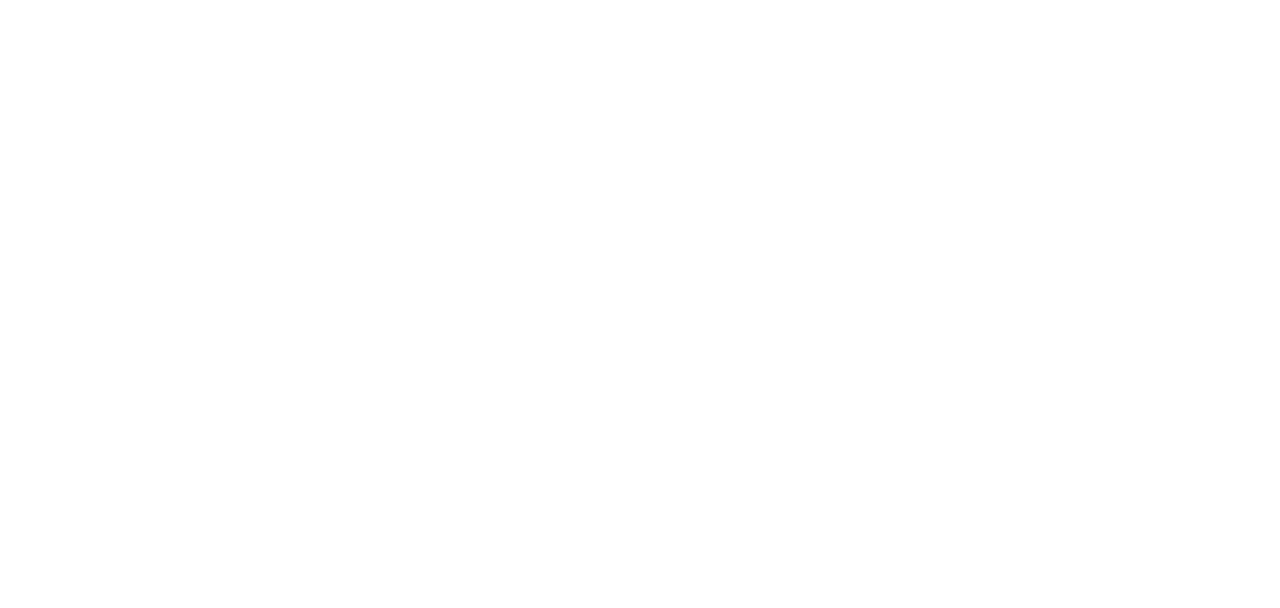
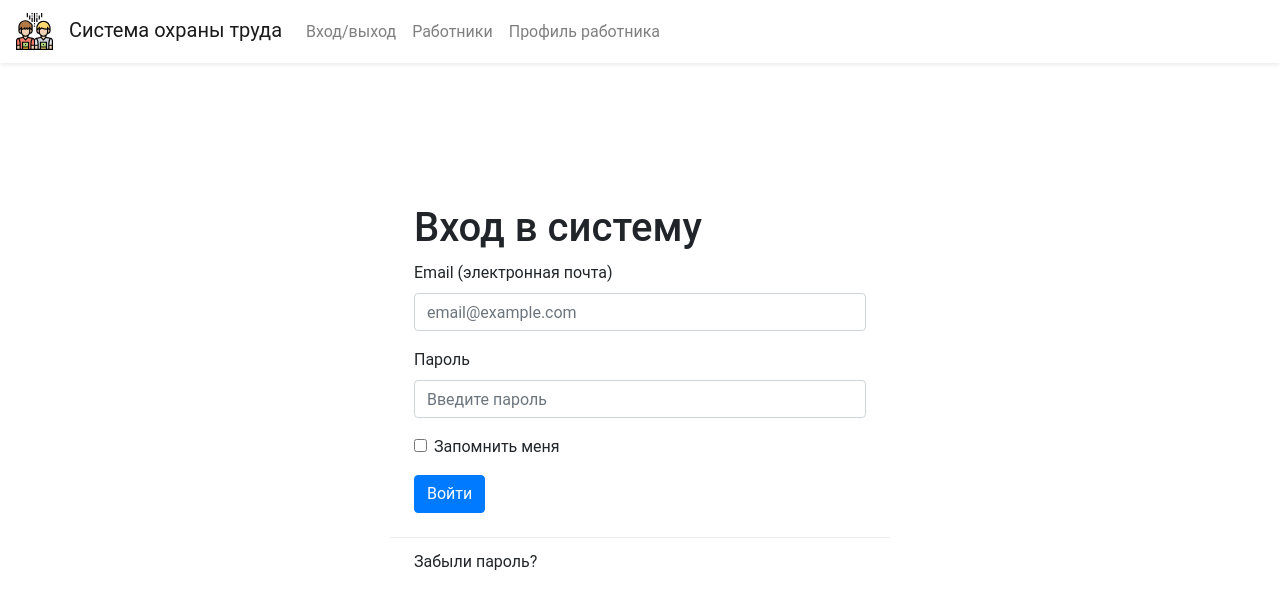
Before and after one commit to R-Mosolov/work-protection-system, a React (Create React App) app: page / in a window 1280 px wide. Shown: the top 608 px of the page. Built offline with nearby package versions, Linux system fonts and the light colour scheme.

Commit message:
Created pages of workers list and worker profile

```diff
--- a/src/App.js
+++ b/src/App.js
@@ -4,14 +4,17 @@ import { BrowserRouter as Router, Route } from 'react-router-dom';
 import 'bootstrap/dist/css/bootstrap.min.css';
 import './global/css/style.css';
 
+import Login from './pages/login/login';
 import WorkersList from './pages/workers-list/workers-list';
+import Worker from './pages/worker/worker';
 
 function App() {
     return (
         <Router>
             <div className="App">
-                {/*<Route path="/" exact component={Login} />*/}
+                <Route path="/" exact component={Login} />
                 <Route path="/workers-list" component={WorkersList} />
+                <Route path="/worker" component={Worker} />
             </div>
         </Router>
     );
--- a/src/global/header/site-header.js
+++ b/src/global/header/site-header.js
@@ -31,17 +31,17 @@ const SiteHeader = () => {
         <div className="collapse navbar-collapse" id="navbarSupportedContent">
           <ul className="navbar-nav mr-auto">
             <li className="nav-item">
-              <Link className="nav-link" to="/login">
+              <Link className="nav-link" to="/">
                 Вход/выход
               </Link>
             </li>
             <li className="nav-item">
-              <Link className="nav-link" to="/login">
+              <Link className="nav-link" to="/workers-list">
                 Работники
               </Link>
             </li>
             <li className="nav-item">
-              <Link className="nav-link" to="/profile">
+              <Link className="nav-link" to="/worker">
                 Профиль работника
               </Link>
             </li>
--- /dev/null
+++ b/src/pages/login/login.js
@@ -0,0 +1,16 @@
+import React from 'react';
+import SiteHeader from '../../global/header/site-header';
+import SiteContent from './site-content/site-content';
+
+class Login extends React.Component {
+  render() {
+    return (
+      <div className="page">
+        <SiteHeader />
+        <SiteContent />
+      </div>
+    );
+  }
+}
+
+export default Login;
--- /dev/null
+++ b/src/pages/login/site-content/css/desktop.css
@@ -0,0 +1,9 @@
+.login .container__position {
+    height: 80vh;
+}
+
+.login .layout-positioner {
+    margin-left: auto;
+    margin-right: auto;
+    width: 500px;
+}
--- /dev/null
+++ b/src/pages/login/site-content/site-content.js
@@ -0,0 +1,63 @@
+import React from 'react';
+
+import './css/desktop.css';
+import './css/tablet-and-mobile.css';
+
+const SiteContent = () => {
+  return (
+    <div className="login">
+      <div className="container__position d-flex justify-content-center align-items-center">
+        <div className="layout-positioner">
+          <form className="px-4 py-3">
+            <h1 className="hide-header">Вход в систему</h1>
+            <div className="form-group">
+              <label htmlFor="email">Email (электронная почта)</label>
+              <input
+                type="email"
+                className="form-control email"
+                id="email"
+                placeholder="email@example.com"
+                minLength="9"
+                maxLength="50"
+                required
+              />
+            </div>
+            <div className="form-group">
+              <label htmlFor="password">Пароль</label>
+              <input
+                type="password"
+                className="form-control password"
+                id="password"
+                placeholder="Введите пароль"
+                minLength="6"
+                maxLength="50"
+                required
+              />
+            </div>
+            <div className="form-group">
+              <div className="form-check">
+                <input
+                  type="checkbox"
+                  className="form-check-input"
+                  id="dropdownCheck"
+                />
+                <label className="form-check-label" htmlFor="dropdownCheck">
+                  Запомнить меня
+                </label>
+              </div>
+            </div>
+            <button type="submit" className="btn btn-primary">
+              Войти
+            </button>
+          </form>
+          <div className="dropdown-divider" />
+          <a className="dropdown-item" href="#">
+            Забыли пароль?
+          </a>
+        </div>
+      </div>
+    </div>
+  );
+};
+
+export default SiteContent;
--- /dev/null
+++ b/src/pages/worker/site-content/css/desktop.css
@@ -0,0 +1,3 @@
+.login {
+    height: 80vh;
+}
--- /dev/null
+++ b/src/pages/worker/site-content/site-content.js
@@ -0,0 +1,31 @@
+import React from 'react';
+
+import './css/desktop.css';
+import WorkerImage from './img/engineer.svg';
+
+const SiteContent = () => {
+  return (
+    <div className="login d-flex justify-content-center align-items-center">
+      <div className="card mb-3" style={{maxWidth: '540px'}}>
+        <div className="row no-gutters">
+          <div className="col-md-4">
+            <img src={WorkerImage} className="card-img" alt="Фото сотрудника"/>
+          </div>
+          <div className="col-md-8">
+            <div className="card-body">
+              <h5 className="card-title">Иванов Иван Иванович</h5>
+              <p className="card-text">Руководитель отдела инженеров в филиале г. Казань компании "Russian Company"</p>
+              <p className="card-text"><small className="text-muted">Последнее обновление данных</small></p>
+
+              {/*<h5>Состояние работника</h5>*/}
+              {/*<p className="card-text">Уровень трезвости: нормальный</p>*/}
+              {/*<p className="card-text">Удовлетворенность коллективом: нормальный</p>*/}
+            </div>
+          </div>
+        </div>
+      </div>
+    </div>
+  );
+};
+
+export default SiteContent;
--- /dev/null
+++ b/src/pages/worker/worker.js
@@ -0,0 +1,16 @@
+import React from 'react';
+import SiteHeader from '../../global/header/site-header';
+import SiteContent from './site-content/site-content';
+
+class Worker extends React.Component {
+  render() {
+    return (
+      <div className="page">
+        <SiteHeader />
+        <SiteContent />
+      </div>
+    );
+  }
+}
+
+export default Worker;
--- a/src/pages/workers-list/site-content/site-content.js
+++ b/src/pages/workers-list/site-content/site-content.js
@@ -28,7 +28,7 @@ const SiteContent = () => {
                   <th>ФИО сотрудника</th>
                   <th>Отдел</th>
                   <th>Должность</th>
-                  <th>Статус</th>
+                  <th>Состояние</th>
                 </tr>
                 </thead>
                 <tbody>
@@ -37,7 +37,7 @@ const SiteContent = () => {
                   <td>Отдел кадров</td>
                   <td>HR-специалист</td>
                   <td>
-                    <Badge color="success">На работе</Badge>
+                    <Badge color="success">Работоспособен</Badge>
                   </td>
                 </tr>
                 <tr>
@@ -45,7 +45,7 @@ const SiteContent = () => {
                   <td>Отдел релокации</td>
                   <td>Менеджер</td>
                   <td>
-                    <Badge color="danger">Уволен</Badge>
+                    <Badge color="danger">Болеет</Badge>
                   </td>
                 </tr>
                 <tr>
@@ -61,7 +61,7 @@ const SiteContent = () => {
                   <td>Бухгалтерия</td>
                   <td>Бухгалтер</td>
                   <td>
-                    <Badge color="warning">Едет в офис</Badge>
+                    <Badge color="warning">Имеет увечье</Badge>
                   </td>
                 </tr>
                 <tr>
@@ -69,7 +69,7 @@ const SiteContent = () => {
                   <td>Отдел питания</td>
                   <td>Повар</td>
                   <td>
-                    <Badge color="success">На работе</Badge>
+                    <Badge color="success">Работоспособен</Badge>
                   </td>
                 </tr>
                 </tbody>
```
Also changed, not shown: src/pages/login/site-content/css/tablet-and-mobile.css (renamed from src/pages/workers-list/site-content/css/tablet-and-mobile.css), src/pages/worker/site-content/img/engineer.svg (added).
